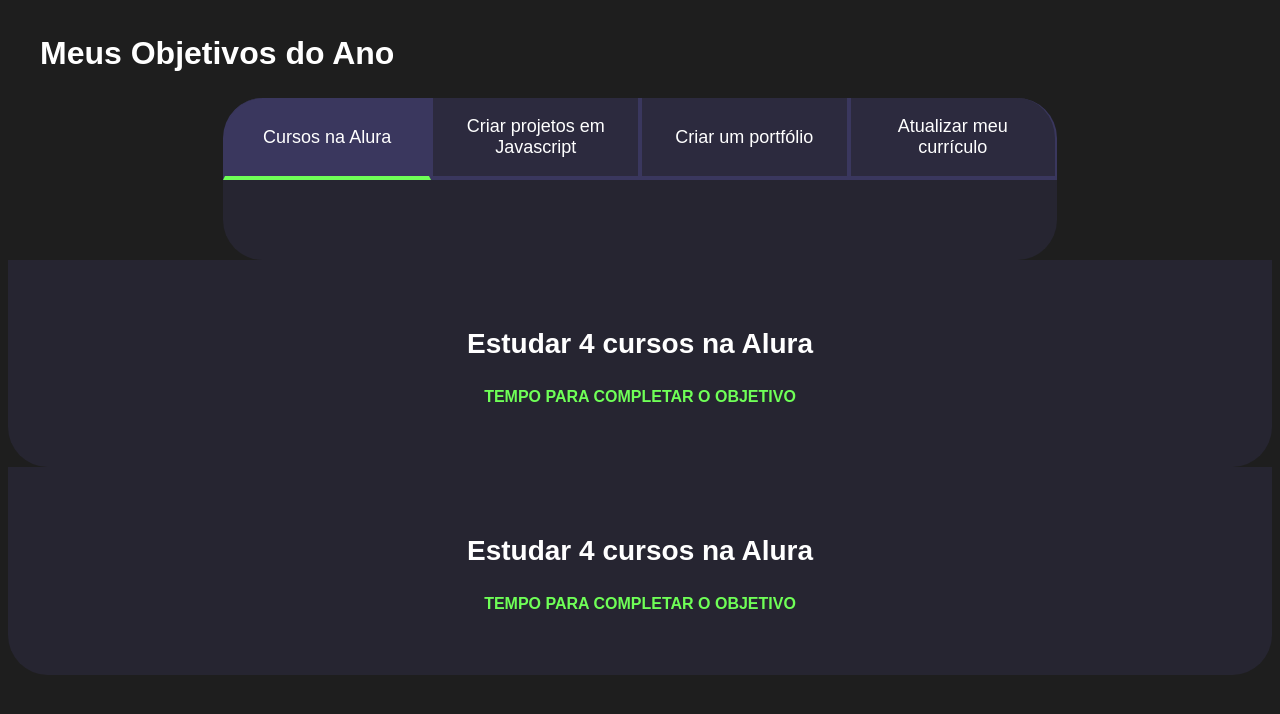
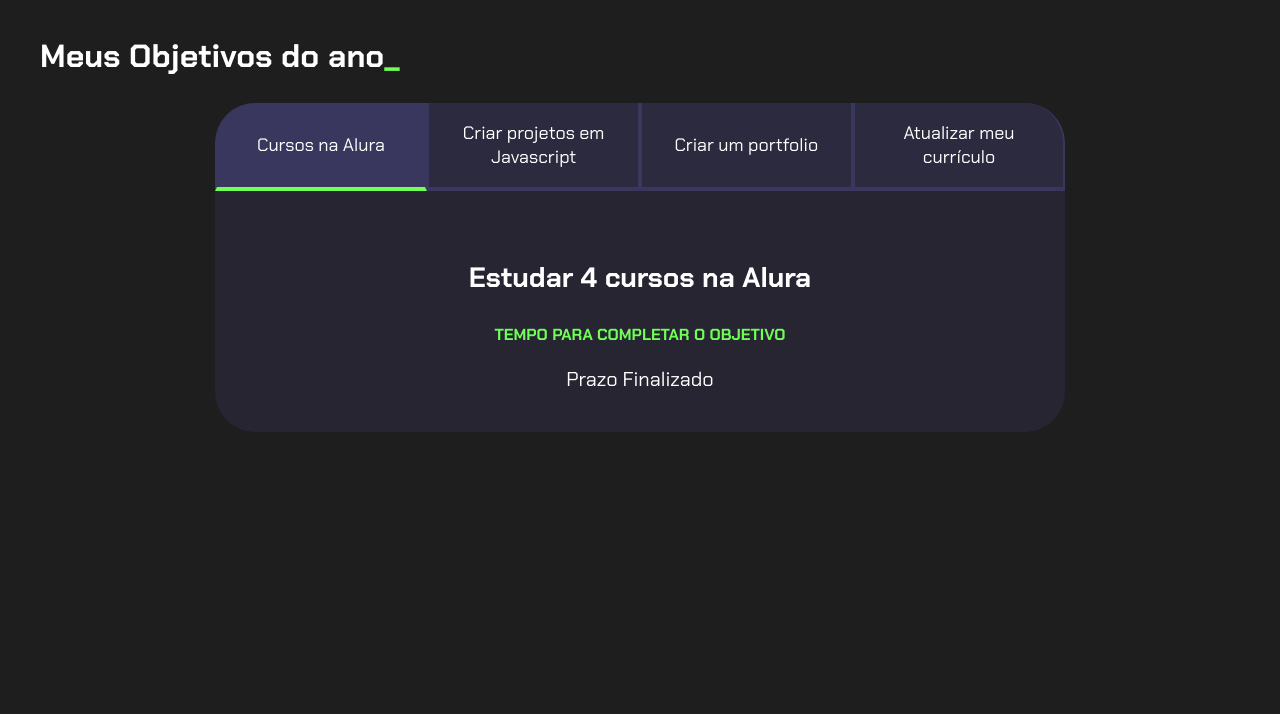
Before and after one commit to navesana-star/PROJETO-3E, a plain HTML site: page index.html in a window 1280 px wide. Both pictures are taken after a click on the button "Cursos na Alura". Drawn offline with Linux system fonts and the light colour scheme.

Commit message:
Add files via upload

```diff
--- a/index.html
+++ b/index.html
@@ -3,69 +3,19 @@
 <head>
     <meta charset="UTF-8">
     <meta name="viewport" content="width=device-width, initial-scale=1.0">
-    <title>Meus Objetivos do Ano</title>
+    <title>Meus objetivos do ano</title>
     <link rel="stylesheet" href="style.css">
 </head>
 <body>
     <section class="conteudo-principal">
-        <h2 class="titulo-principal">Meus Objetivos do Ano<span></span></h2>
+        <h2 class="titulo-principal">Meus Objetivos do ano<span>_</span></h2>
         <div class="conteudo">
         <div class="botoes">
             <button class="botao ativo">Cursos na Alura</button>
             <button class="botao">Criar projetos em Javascript</button>
-                <button class="botao">Criar um portfólio</button>
+            <button class="botao">Criar um portfolio</button>
             <button class="botao">Atualizar meu currículo</button>
         </div>
-            <div class="abas-textos">
-                <div class="aba-conteudo">
-                    <h3 class="aba-conteudo-titulo-principal">Estudar 4 cursos na Alura</h3>
-                    <h4 class="aba-conteudo-titulo-secundario">Tempo para completar o objetivo</h4>
-                    <div class="contador"></div>
-                </div>
-                <div class="aba-conteudo">
-                    <h3 class="aba-conteudo-titulo-principal">Criar 5 projetos em Javascript</h3>
-                    <h4 class="aba-conteudo-titulo-secundario">Tempo para completar o objetivo</h4>
-                    <div class="contador"></div>
-                </div>
-                <div class="aba-conteudo">
-                    <h3 class="aba-conteudo-titulo-principal">Criar um portfólio com os meus 3 melhores projetos</h3>
-                    <h4 class="aba-conteudo-titulo-secundario">Tempo para completar o objetivo</h4>
-                    <div class="contador"></div>
-                </div>
-                <div class="aba-conteudo">
-                    <h3 class="aba-conteudo-titulo-principal">Atualizar meu currículo com os novos objetivos</h3>
-                    <h4 class="aba-conteudo-titulo-secundario">Tempo para completar o objetivo</h4>
-                    <div class="contador"></div>
-                </div>
-            </div>
-        </div>
-    </section>
-</body>
-</html><div class="abas-textos">
-    <div class="aba-conteudo ativo">
-        <h3 class="aba-conteudo-titulo-principal">Estudar 4 cursos na Alura</h3>
-        <h4 class="aba-conteudo-titulo-secundario">Tempo para completar o objetivo</h4>
-        <div class="contador"></div>
-    </div>
-    <div class="aba-conteudo">
-        <h3 class="aba-conteudo-titulo-principal">Criar 5 projetos em Javascript</h3>
-        <h4 class="aba-conteudo-titulo-secundario">Tempo para completar o objetivo</h4>
-        <div class="contador"></div>
-    </div>
-    <div class="aba-conteudo">
-        <h3 class="aba-conteudo-titulo-principal">Criar um portfolio com os meus 3 melhores projetos</h3>
-        <h4 class="aba-conteudo-titulo-secundario">Tempo para completar o objetivo</h4>
-        <div class="contador"></div>
-    </div>
-    <div class="aba-conteudo">
-        <h3 class="aba-conteudo-titulo-principal">Atualizar meu curriculo com os certificados da Alura</h3>
-        <h4 class="aba-conteudo-titulo-secundario">Tempo para completar o objetivo</h4>
-        <div class="contador"></div>
-    </div>
-</div>
-</section>
-<script src="main.js"></script>
-</body>
         <div class="abas-textos">
             <div class="aba-conteudo ativo">
                 <h3 class="aba-conteudo-titulo-principal">Estudar 4 cursos na Alura</h3>
@@ -88,6 +38,7 @@
                 <div class="contador"></div>
             </div>
         </div>
+    </div>
     </section>
     <script src="main.js"></script>
 </body>
--- /dev/null
+++ b/main.js
@@ -0,0 +1,53 @@
+const botoes= document.querySelectorAll(".botao");
+const textos = document.querySelectorAll(".aba-conteudo");
+for(let i=0; i<botoes.length; i++){
+    botoes[i].onclick = function(){
+        for(let j=0; j<botoes.length; j++){
+            botoes[j].classList.remove("ativo");
+            textos[j].classList.remove("ativo");
+        }
+        botoes[i].classList.add("ativo");
+        textos[i].classList.add("ativo");
+    }
+}
+const contadores = document.querySelectorAll(".contador");
+const tempoObjetivo1 = new Date("2024-10-05T00:00:00");
+const tempoObjetivo2 = new Date("2023-12-05T00:00:00");
+const tempoObjetivo3 = new Date("2024-11-05T00:00:00");
+const tempoObjetivo4 = new Date("2024-07-10T00:00:00");
+
+const tempos = [tempoObjetivo1,tempoObjetivo2,tempoObjetivo3,tempoObjetivo4];
+
+
+
+
+
+
+function calculaTempo(tempoObjetivo) {
+    let tempoAtual = new Date();
+    let tempoFinal = tempoObjetivo - tempoAtual;
+    let segundos = Math.floor(tempoFinal / 1000);
+    let minutos = Math.floor(segundos / 60);
+    let horas = Math.floor(minutos / 60);
+    let dias = Math.floor(horas / 24);
+    segundos %= 60;
+    minutos %= 60;
+    horas %= 24;
+  if (tempoFinal > 0 ){
+    return dias + " dias " + horas + " horas " + minutos + " minutos " + segundos + " segundos";
+   } else{
+        return "Prazo Finalizado"
+    }
+
+}
+function atualizaCronometro(){
+    for (let i=0; i<contadores.length;i++){
+    contadores[i].textContent = calculaTempo(tempos[i]);
+    }
+    }
+
+    atualizaCronometro();{
+    setInterval(atualizaCronometro,1000);
+}
+
+//comecaCronometro();
--- a/style.css
+++ b/style.css
@@ -1,3 +1,5 @@
+@import url('https://fonts.googleapis.com/css2?family=Chakra+Petch:wght@400;700&display=swap');
+
 :root {
     --cor-de-fundo: #1E1E1E;
     --verde: #6FFF57;
```
Lines whose indentation alone changed are shown as unchanged.
